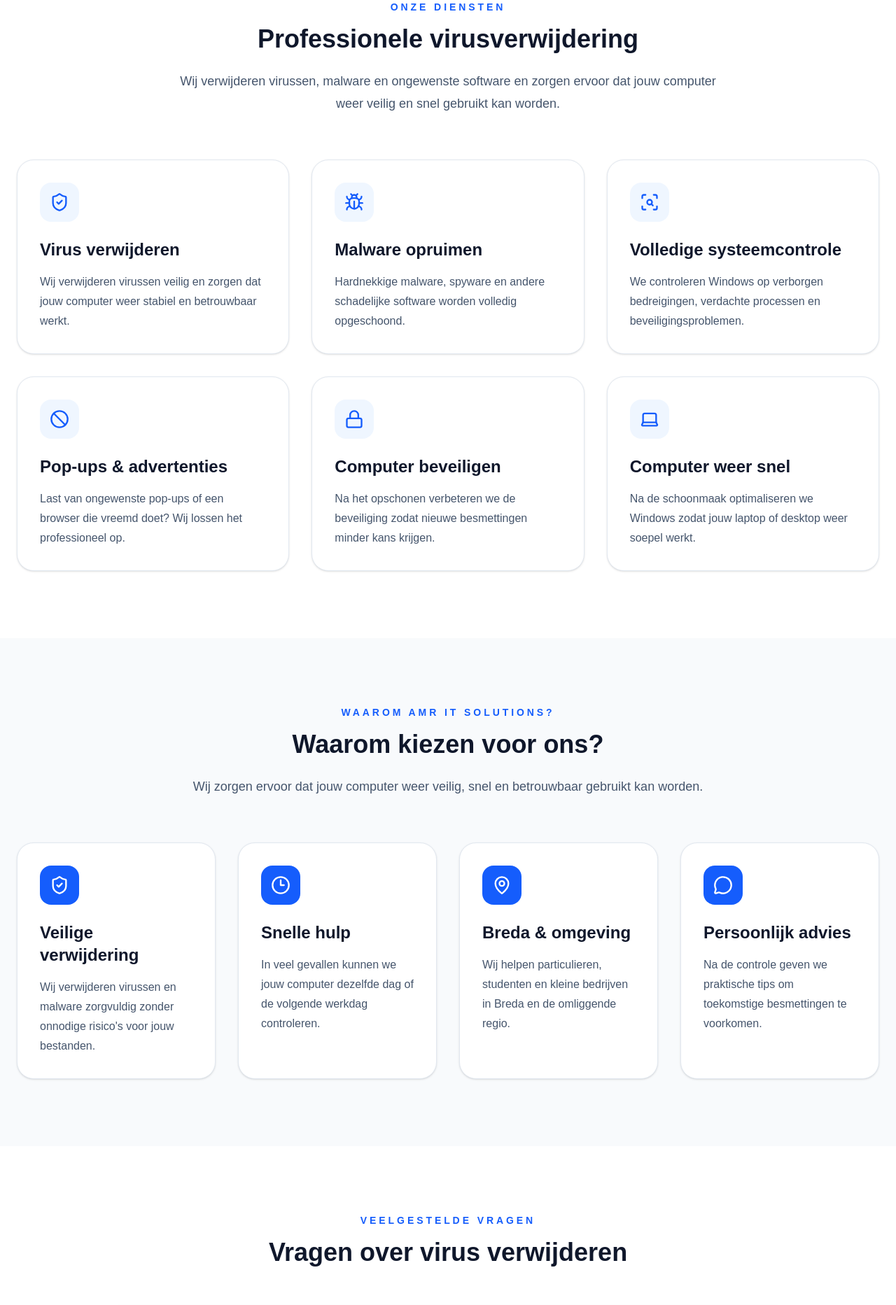
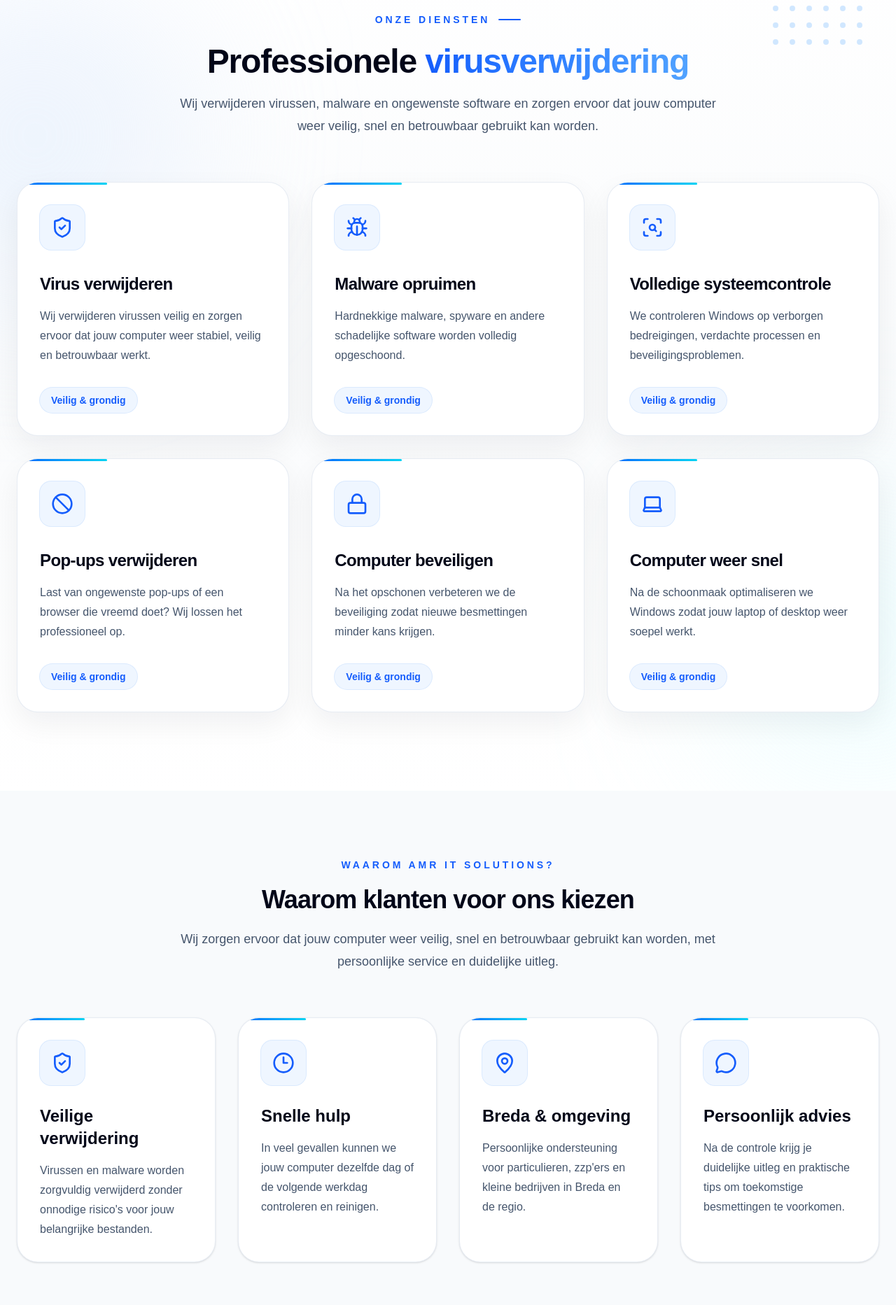
Before and after one commit to amritsolutions/amr-it-solutions, a Next.js app: page /virus-verwijderen in a window 1280 px wide. Shown: the part 1180-3045 px from the top of the page at 70% size. Built offline with nearby package versions, Linux system fonts and the light colour scheme.

Commit message:
verbeteren

```diff
--- a/components/VirusCTA.tsx
+++ b/components/VirusCTA.tsx
@@ -1,44 +1,63 @@
+import Link from "next/link";
+import { ArrowRight, ShieldCheck } from "lucide-react";
+
 import WhatsAppIcon from "@/components/icons/WhatsAppIcon";
 import { WHATSAPP_URL } from "@/lib/whatsapp";
-import { ShieldCheck } from "lucide-react";
 
 export default function VirusCTA() {
   return (
-    <section className="bg-white px-6 py-20">
-      <div className="mx-auto max-w-6xl overflow-hidden rounded-[2.5rem] bg-gradient-to-br from-blue-600 via-blue-600 to-blue-700 px-10 py-20 text-center text-white shadow-[0_30px_80px_rgba(37,99,235,0.35)]">
-        <p className="text-sm font-bold uppercase tracking-[0.25em] text-blue-100">
-          Vermoeden van een virus?
+    <section className="px-6 py-24">
+      <div className="mx-auto max-w-7xl">
+        <div className="relative overflow-hidden rounded-[2.5rem] bg-gradient-to-br from-blue-600 via-blue-600 to-blue-700 px-8 py-16 text-center text-white shadow-[0_30px_80px_rgba(37,99,235,0.30)] sm:px-12 lg:px-20 lg:py-20">
+          {/* Achtergrond glows */}
+          <div
+            aria-hidden="true"
+            className="absolute -left-20 top-0 h-72 w-72 rounded-full bg-white/10 blur-3xl"
+          />
+
+          <div
+            aria-hidden="true"
+            className="absolute -right-20 bottom-0 h-72 w-72 rounded-full bg-cyan-300/10 blur-3xl"
+          />
+
+          <div className="relative z-10">
+            <p className="text-sm font-extrabold uppercase tracking-[0.28em] text-blue-100">
+              VERMOEDEN VAN EEN VIRUS?
             </p>
 
-        <h2 className="mt-4 text-4xl font-extrabold lg:text-5xl">
+            <h2 className="mx-auto mt-5 max-w-4xl text-4xl font-extrabold tracking-tight sm:text-5xl">
               Laat je computer veilig controleren
             </h2>
 
             <p className="mx-auto mt-6 max-w-2xl text-lg leading-8 text-blue-100">
               Wij controleren jouw laptop of computer op virussen, malware en
-          ongewenste software en zorgen dat je systeem weer veilig en stabiel
-          werkt.
+              ongewenste software en zorgen dat je systeem weer veilig, stabiel
+              en snel werkt.
             </p>
 
-        <div className="mt-10 flex flex-wrap justify-center gap-5">
-          <a
+            <div className="mt-10 flex flex-col justify-center gap-4 sm:flex-row">
+              <Link
                 href="/#contact"
-            className="inline-flex items-center gap-3 rounded-2xl bg-white px-8 py-4 font-bold text-blue-700 transition-all duration-300 hover:-translate-y-1 hover:shadow-xl"
+                className="group inline-flex items-center justify-center gap-3 rounded-2xl bg-white px-8 py-5 font-bold text-blue-700 transition-all duration-300 hover:-translate-y-1 hover:shadow-2xl"
               >
                 <ShieldCheck className="h-5 w-5" />
                 Computer laten controleren
-          </a>
+
+                <ArrowRight className="h-4 w-4 transition-transform duration-300 group-hover:translate-x-1" />
+              </Link>
 
               <a
                 href={WHATSAPP_URL}
                 target="_blank"
                 rel="noopener noreferrer"
                 aria-label="Neem contact op via WhatsApp"
-            className="inline-flex items-center gap-3 rounded-2xl border-2 border-white px-8 py-4 font-bold text-white transition-all duration-300 hover:-translate-y-1 hover:border-green-500 hover:bg-green-500 hover:shadow-xl"
+                className="group inline-flex items-center justify-center gap-3 rounded-2xl border-2 border-white/80 px-8 py-5 font-bold text-white transition-all duration-300 hover:-translate-y-1 hover:border-green-500 hover:bg-green-500 hover:shadow-2xl"
               >
                 <WhatsAppIcon className="h-5 w-5" />
-            WhatsApp
+                WhatsApp ons
               </a>
+            </div>
+          </div>
         </div>
       </div>
     </section>
--- a/components/VirusFAQ.tsx
+++ b/components/VirusFAQ.tsx
@@ -17,57 +17,67 @@ const faqs = [
   {
     question: "Blijven mijn bestanden behouden?",
     answer:
-      "In de meeste gevallen wel. We proberen jouw documenten, foto's en andere bestanden veilig te behouden tijdens het opschonen.",
+      "In de meeste gevallen wel. We proberen jouw documenten, foto's en andere belangrijke bestanden veilig te behouden tijdens het opschonen.",
   },
   {
     question: "Hoe kan ik nieuwe besmettingen voorkomen?",
     answer:
-      "Na de controle geven we advies over veilig internetgebruik, updates en goede beveiligingssoftware zodat de kans op een nieuwe besmetting kleiner wordt.",
+      "Na de controle geven we advies over veilig internetgebruik, updates en goede beveiligingssoftware zodat de kans op een nieuwe besmetting veel kleiner wordt.",
   },
 ];
 
 export default function VirusFAQ() {
-  const [open, setOpen] = useState<number | null>(0);
+  const [openIndex, setOpenIndex] = useState<number | null>(0);
 
   return (
-    <section className="bg-white py-24">
-      <div className="mx-auto max-w-5xl px-6">
+    <section className="bg-white px-6 py-24">
+      <div className="mx-auto max-w-4xl">
         <div className="text-center">
-          <p className="text-sm font-bold uppercase tracking-[0.28em] text-blue-600">
+          <p className="text-sm font-extrabold uppercase tracking-[0.28em] text-blue-600">
             Veelgestelde vragen
           </p>
 
-          <h2 className="mt-4 text-4xl font-extrabold text-slate-900">
-            Vragen over virus verwijderen
+          <h2 className="mt-5 text-3xl font-extrabold text-slate-950 sm:text-4xl">
+            Veelgestelde vragen over virus verwijderen
           </h2>
+
+          <p className="mt-5 text-lg leading-8 text-slate-600">
+            Hieronder vind je antwoorden op de meest gestelde vragen over het
+            verwijderen van virussen, malware en andere schadelijke software.
+          </p>
         </div>
 
-        <div className="mt-14 space-y-5">
-          {faqs.map((faq, index) => (
+        <div className="mt-14 space-y-4">
+          {faqs.map((faq, index) => {
+            const isOpen = openIndex === index;
+
+            return (
               <div
                 key={faq.question}
-              className="overflow-hidden rounded-2xl border border-slate-200 bg-white shadow-sm"
+                className="overflow-hidden rounded-2xl border border-slate-200 bg-white transition-all duration-300 hover:border-blue-200 hover:shadow-md"
               >
                 <button
-                onClick={() => setOpen(open === index ? null : index)}
-                className="flex w-full items-center justify-between p-6 text-left font-semibold text-slate-900"
+                  type="button"
+                  onClick={() => setOpenIndex(isOpen ? null : index)}
+                  className="flex w-full items-center justify-between px-6 py-5 text-left font-semibold text-slate-900 transition-colors hover:bg-slate-50"
                 >
-                {faq.question}
+                  <span>{faq.question}</span>
 
                   <ChevronDown
-                  className={`h-5 w-5 text-blue-600 transition ${
-                    open === index ? "rotate-180" : ""
+                    className={`h-5 w-5 shrink-0 text-blue-600 transition-transform duration-300 ${
+                      isOpen ? "rotate-180" : ""
                     }`}
                   />
                 </button>
 
-              {open === index && (
-                <div className="border-t border-slate-100 px-6 py-5 leading-7 text-slate-600">
+                {isOpen && (
+                  <div className="border-t border-slate-200 px-6 py-5 leading-7 text-slate-600">
                     {faq.answer}
                   </div>
                 )}
               </div>
-          ))}
+            );
+          })}
         </div>
       </div>
     </section>
--- a/components/VirusServices.tsx
+++ b/components/VirusServices.tsx
@@ -1,40 +1,40 @@
 import {
+  Ban,
+  Bug,
+  Laptop,
+  Lock,
+  ScanSearch,
   ShieldCheck,
-  Bug,
-  ScanSearch,
-  Ban,
-  Lock,
-  Laptop,
 } from "lucide-react";
 
 const services = [
   {
-    icon: ShieldCheck,
+    Icon: ShieldCheck,
     title: "Virus verwijderen",
-    text: "Wij verwijderen virussen veilig en zorgen dat jouw computer weer stabiel en betrouwbaar werkt.",
+    text: "Wij verwijderen virussen veilig en zorgen ervoor dat jouw computer weer stabiel, veilig en betrouwbaar werkt.",
   },
   {
-    icon: Bug,
+    Icon: Bug,
     title: "Malware opruimen",
     text: "Hardnekkige malware, spyware en andere schadelijke software worden volledig opgeschoond.",
   },
   {
-    icon: ScanSearch,
+    Icon: ScanSearch,
     title: "Volledige systeemcontrole",
     text: "We controleren Windows op verborgen bedreigingen, verdachte processen en beveiligingsproblemen.",
   },
   {
-    icon: Ban,
-    title: "Pop-ups & advertenties",
+    Icon: Ban,
+    title: "Pop-ups verwijderen",
     text: "Last van ongewenste pop-ups of een browser die vreemd doet? Wij lossen het professioneel op.",
   },
   {
-    icon: Lock,
+    Icon: Lock,
     title: "Computer beveiligen",
     text: "Na het opschonen verbeteren we de beveiliging zodat nieuwe besmettingen minder kans krijgen.",
   },
   {
-    icon: Laptop,
+    Icon: Laptop,
     title: "Computer weer snel",
     text: "Na de schoonmaak optimaliseren we Windows zodat jouw laptop of desktop weer soepel werkt.",
   },
@@ -42,49 +42,93 @@ const services = [
 
 export default function VirusServices() {
   return (
-    <section className="bg-white py-24">
-      <div className="mx-auto max-w-7xl px-6">
+    <section className="relative isolate overflow-hidden bg-gradient-to-b from-white via-slate-50/80 to-white px-6 py-24 sm:py-28">
+      {/* Achtergrond */}
+      <div
+        aria-hidden="true"
+        className="pointer-events-none absolute -left-40 top-20 -z-10 h-[420px] w-[420px] rounded-full bg-blue-100/50 blur-[120px]"
+      />
 
-        <div className="text-center">
-          <p className="text-sm font-bold uppercase tracking-[0.28em] text-blue-600">
-            Onze diensten
-          </p>
+      <div
+        aria-hidden="true"
+        className="pointer-events-none absolute -right-40 bottom-0 -z-10 h-[420px] w-[420px] rounded-full bg-cyan-100/30 blur-[120px]"
+      />
 
-          <h2 className="mt-4 text-4xl font-extrabold text-slate-900">
-            Professionele virusverwijdering
+      {/* Blauwe stippen */}
+      <div
+        aria-hidden="true"
+        className="pointer-events-none absolute right-12 top-20 hidden grid-cols-6 gap-4 opacity-40 lg:grid"
+      >
+        {Array.from({ length: 24 }).map((_, index) => (
+          <span
+            key={index}
+            className="h-2 w-2 rounded-full bg-blue-300"
+          />
+        ))}
+      </div>
+
+      <div className="mx-auto max-w-7xl">
+        <div className="mx-auto max-w-3xl text-center">
+          <div className="inline-flex items-center gap-3">
+            <span className="text-sm font-extrabold uppercase tracking-[0.28em] text-blue-600">
+              Onze diensten
+            </span>
+
+            <span className="h-0.5 w-8 rounded-full bg-blue-600" />
+          </div>
+
+          <h2 className="mt-6 text-4xl font-extrabold tracking-tight text-slate-950 sm:text-5xl">
+            Professionele{" "}
+            <span className="bg-gradient-to-r from-blue-600 to-blue-400 bg-clip-text text-transparent">
+              virusverwijdering
+            </span>
           </h2>
 
-          <p className="mx-auto mt-6 max-w-3xl text-lg leading-8 text-slate-600">
+          <p className="mx-auto mt-5 max-w-3xl text-base leading-8 text-slate-600 sm:text-lg">
             Wij verwijderen virussen, malware en ongewenste software en zorgen
-            ervoor dat jouw computer weer veilig en snel gebruikt kan worden.
+            ervoor dat jouw computer weer veilig, snel en betrouwbaar gebruikt
+            kan worden.
           </p>
         </div>
 
         <div className="mt-16 grid gap-8 md:grid-cols-2 lg:grid-cols-3">
-          {services.map((service) => {
-            const Icon = service.icon;
+          {services.map(({ Icon, title, text }) => (
+            <article
+              key={title}
+              className="group relative flex min-h-[350px] flex-col overflow-hidden rounded-[30px] border border-slate-200/80 bg-white p-8 shadow-[0_16px_42px_rgba(15,23,42,0.06)] transition-all duration-500 hover:-translate-y-2 hover:border-blue-200 hover:shadow-[0_28px_65px_rgba(37,99,235,0.16)]"
+            >
+              {/* Blauwe lijn */}
+              <div
+                aria-hidden="true"
+                className="absolute left-0 top-0 h-[3px] w-32 rounded-full bg-gradient-to-r from-blue-600 to-cyan-400 transition-all duration-500 group-hover:w-full"
+              />
 
-            return (
+              {/* Glow */}
               <div
-                key={service.title}
-                className="group rounded-3xl border border-slate-200 bg-white p-8 shadow-sm transition-all duration-300 hover:-translate-y-2 hover:border-blue-200 hover:shadow-xl"
-              >
-                <div className="flex h-14 w-14 items-center justify-center rounded-2xl bg-blue-50 text-blue-600 transition-all duration-300 group-hover:bg-blue-600 group-hover:text-white">
-                  <Icon className="h-7 w-7" />
-                </div>
+                aria-hidden="true"
+                className="pointer-events-none absolute -right-16 -top-16 h-44 w-44 rounded-full bg-blue-100/0 blur-3xl transition-all duration-500 group-hover:bg-blue-100/70"
+              />
 
-                <h3 className="mt-6 text-2xl font-bold text-slate-900">
-                  {service.title}
-                </h3>
+              <div className="relative z-10 flex h-16 w-16 items-center justify-center rounded-2xl bg-blue-50 text-blue-600 ring-1 ring-blue-100 transition-all duration-300 group-hover:scale-110 group-hover:bg-blue-600 group-hover:text-white group-hover:shadow-[0_14px_30px_rgba(37,99,235,0.24)]">
+                <Icon className="h-8 w-8" />
+              </div>
 
-                <p className="mt-4 leading-7 text-slate-600">
-                  {service.text}
-                </p>
+              <h3 className="relative z-10 mt-8 text-2xl font-extrabold leading-snug tracking-tight text-slate-950">
+                {title}
+              </h3>
+
+              <p className="relative z-10 mt-4 leading-7 text-slate-600">
+                {text}
+              </p>
+
+              <div className="relative z-10 mt-auto pt-8">
+                <span className="inline-flex rounded-full bg-blue-50 px-4 py-2 text-sm font-bold text-blue-600 ring-1 ring-blue-100 transition-all duration-300 group-hover:bg-blue-600 group-hover:text-white">
+                  Veilig & grondig
+                </span>
               </div>
-            );
-          })}
+            </article>
+          ))}
         </div>
-
       </div>
     </section>
   );
--- a/components/VirusWhy.tsx
+++ b/components/VirusWhy.tsx
@@ -1,78 +1,82 @@
 import {
-  ShieldCheck,
   Clock3,
   MapPin,
   MessageCircle,
+  ShieldCheck,
 } from "lucide-react";
 
 const reasons = [
   {
-    icon: ShieldCheck,
+    Icon: ShieldCheck,
     title: "Veilige verwijdering",
-    text: "Wij verwijderen virussen en malware zorgvuldig zonder onnodige risico's voor jouw bestanden.",
+    text: "Virussen en malware worden zorgvuldig verwijderd zonder onnodige risico's voor jouw belangrijke bestanden.",
   },
   {
-    icon: Clock3,
+    Icon: Clock3,
     title: "Snelle hulp",
-    text: "In veel gevallen kunnen we jouw computer dezelfde dag of de volgende werkdag controleren.",
+    text: "In veel gevallen kunnen we jouw computer dezelfde dag of de volgende werkdag controleren en reinigen.",
   },
   {
-    icon: MapPin,
+    Icon: MapPin,
     title: "Breda & omgeving",
-    text: "Wij helpen particulieren, studenten en kleine bedrijven in Breda en de omliggende regio.",
+    text: "Persoonlijke ondersteuning voor particulieren, zzp'ers en kleine bedrijven in Breda en de regio.",
   },
   {
-    icon: MessageCircle,
+    Icon: MessageCircle,
     title: "Persoonlijk advies",
-    text: "Na de controle geven we praktische tips om toekomstige besmettingen te voorkomen.",
+    text: "Na de controle krijg je duidelijke uitleg en praktische tips om toekomstige besmettingen te voorkomen.",
   },
 ];
 
 export default function VirusWhy() {
   return (
-    <section className="bg-slate-50 py-24">
-      <div className="mx-auto max-w-7xl px-6">
-
-        <div className="text-center">
-          <p className="text-sm font-bold uppercase tracking-[0.28em] text-blue-600">
+    <section className="bg-slate-50 px-6 py-24">
+      <div className="mx-auto max-w-7xl">
+        <div className="mx-auto max-w-3xl text-center">
+          <p className="text-sm font-extrabold uppercase tracking-[0.28em] text-blue-600">
             Waarom AMR IT Solutions?
           </p>
 
-          <h2 className="mt-4 text-4xl font-extrabold text-slate-900">
-            Waarom kiezen voor ons?
+          <h2 className="mt-5 text-3xl font-extrabold tracking-tight text-slate-950 sm:text-4xl">
+            Waarom klanten voor ons kiezen
           </h2>
 
-          <p className="mx-auto mt-6 max-w-3xl text-lg leading-8 text-slate-600">
-            Wij zorgen ervoor dat jouw computer weer veilig, snel en betrouwbaar
-            gebruikt kan worden.
+          <p className="mt-5 text-lg leading-8 text-slate-600">
+            Wij zorgen ervoor dat jouw computer weer veilig, snel en
+            betrouwbaar gebruikt kan worden, met persoonlijke service en
+            duidelijke uitleg.
           </p>
         </div>
 
         <div className="mt-16 grid gap-8 md:grid-cols-2 lg:grid-cols-4">
-          {reasons.map((reason) => {
-            const Icon = reason.icon;
+          {reasons.map(({ Icon, title, text }) => (
+            <article
+              key={title}
+              className="group relative flex min-h-[330px] flex-col overflow-hidden rounded-[30px] border border-slate-200/80 bg-white p-8 shadow-sm transition-all duration-500 hover:-translate-y-2 hover:border-blue-200 hover:shadow-[0_24px_60px_rgba(37,99,235,0.16)]"
+            >
+              {/* Blauwe lijn */}
+              <div className="absolute left-0 top-0 h-[3px] w-24 rounded-full bg-gradient-to-r from-blue-600 to-cyan-400 transition-all duration-500 group-hover:w-full" />
 
-            return (
+              {/* Glow */}
               <div
-                key={reason.title}
-                className="rounded-3xl border border-slate-200 bg-white p-8 shadow-sm transition-all duration-300 hover:-translate-y-2 hover:shadow-xl"
-              >
-                <div className="flex h-14 w-14 items-center justify-center rounded-2xl bg-blue-600 text-white">
-                  <Icon className="h-7 w-7" />
-                </div>
+                aria-hidden="true"
+                className="pointer-events-none absolute -right-16 -top-16 h-40 w-40 rounded-full bg-blue-100/40 opacity-0 blur-3xl transition-opacity duration-500 group-hover:opacity-100"
+              />
 
-                <h3 className="mt-6 text-2xl font-bold text-slate-900">
-                  {reason.title}
-                </h3>
+              <div className="flex h-16 w-16 items-center justify-center rounded-2xl bg-blue-50 text-blue-600 ring-1 ring-blue-100 transition-all duration-300 group-hover:scale-110 group-hover:bg-blue-600 group-hover:text-white group-hover:shadow-lg">
+                <Icon className="h-8 w-8" />
+              </div>
 
-                <p className="mt-4 leading-7 text-slate-600">
-                  {reason.text}
-                </p>
-              </div>
-            );
-          })}
+              <h3 className="mt-7 text-2xl font-bold text-slate-950">
+                {title}
+              </h3>
+
+              <p className="mt-4 flex-1 leading-7 text-slate-600">
+                {text}
+              </p>
+            </article>
+          ))}
         </div>
-
       </div>
     </section>
   );
```
Lines whose indentation alone changed are shown as unchanged.
